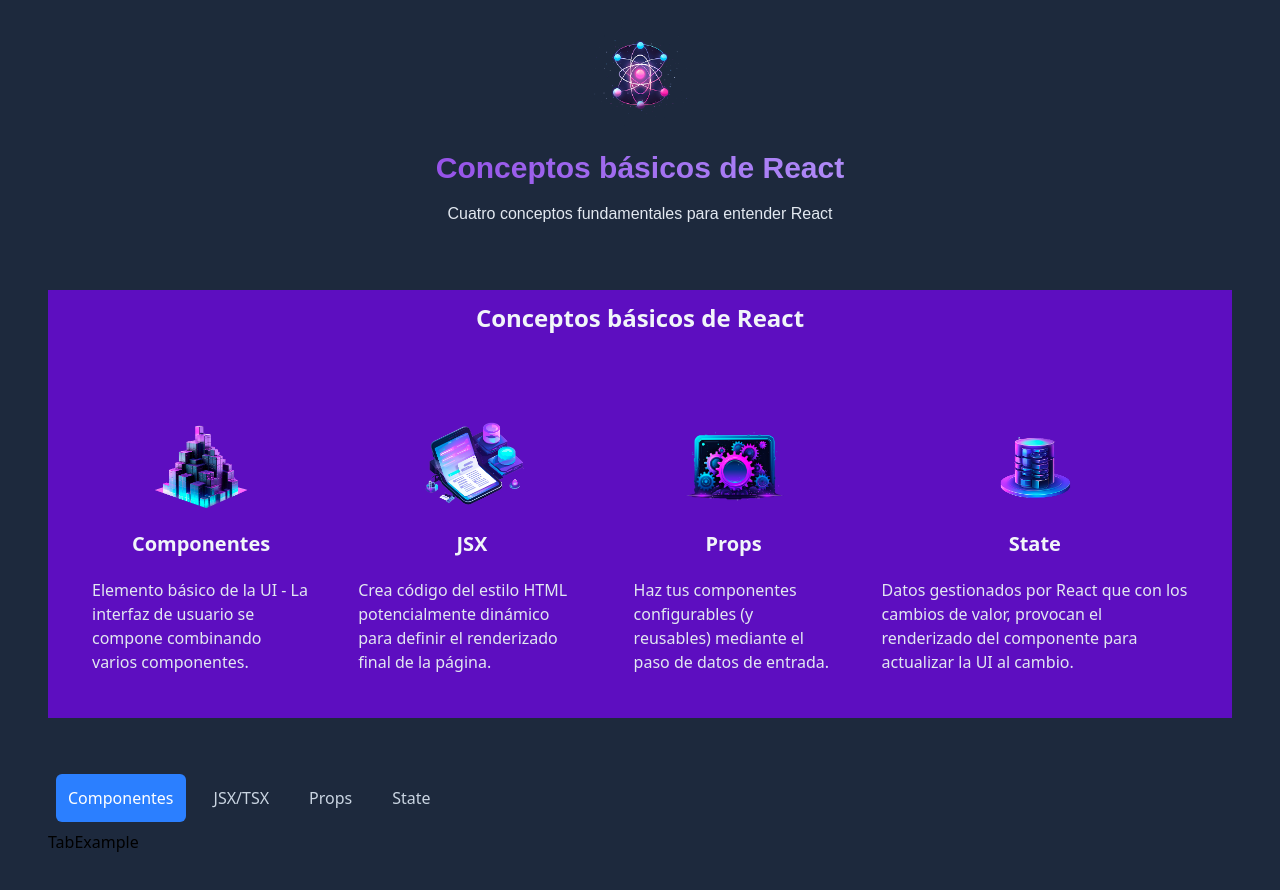
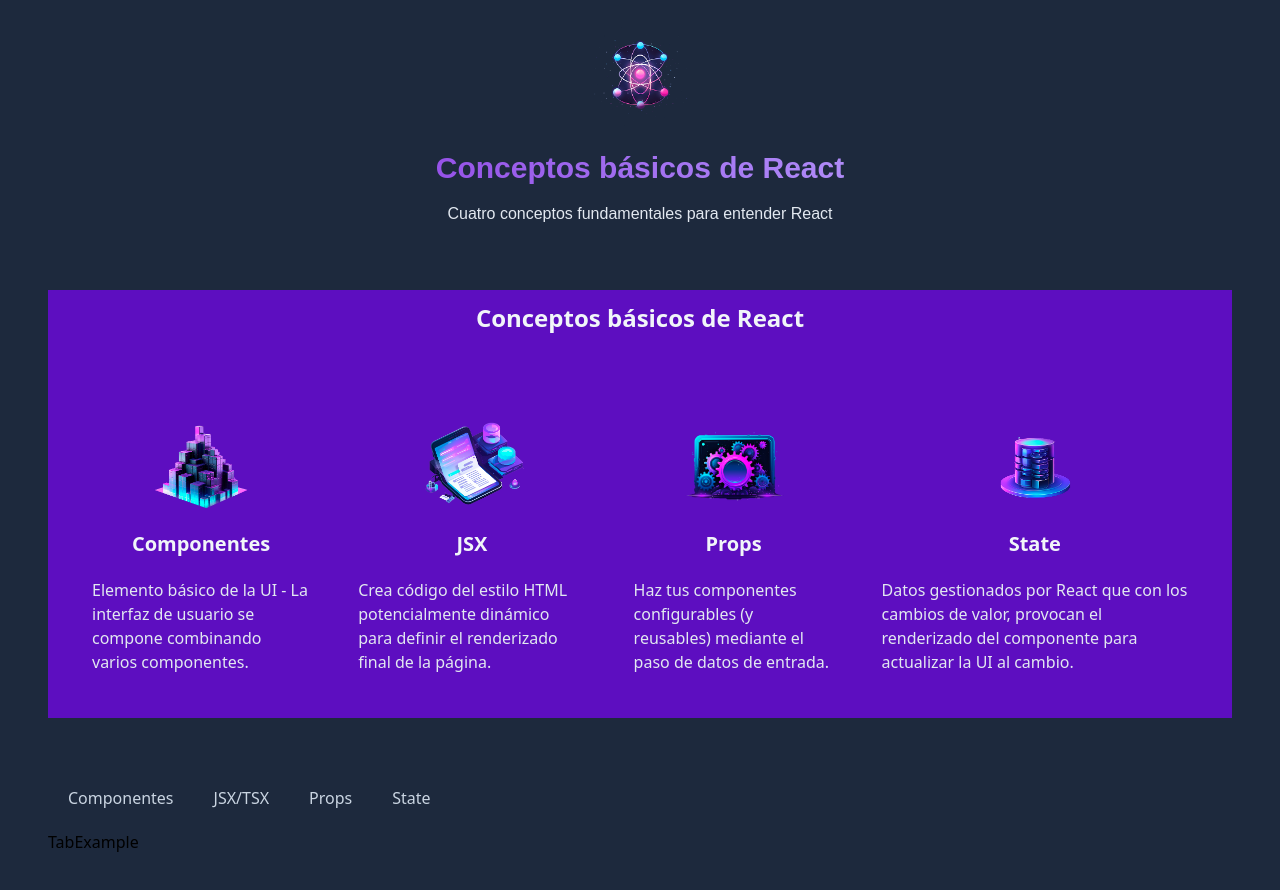
Before and after one commit to OlgaGarciaQuintana/NEXT-REACT-INICIO, a Next.js app: page / in a window 1280 px wide. Shown: the top 890 px of the page. Built offline with nearby package versions, Linux system fonts and the light colour scheme; a web font is replaced by a local one.

Commit message:
Botones seleccionados

```diff
--- a/app/components/Tab/tab-example-section.tsx
+++ b/app/components/Tab/tab-example-section.tsx
@@ -1,20 +1,22 @@
 'use client';
-import React from 'react'
+import React, { use } from 'react'
+import { useState } from 'react';
 import TabButton from './tab-button';
 import TabExample from './tab-example';
 import { EXAMPLES } from '@/public/data';
 
 export default function TabExampleSection() {
+  const [selected, setSelected] = useState<keyof typeof EXAMPLES | null>(null);
   function handleClick() {
 
   }
   return (
     <section id="tab-section" className= "my-12 md:mx-12 mx-4 flex flex-col">
       <div className="flex justify-start space-x-2">
-        <TabButton isSelected={true} onClick={() => handleClick}>{EXAMPLES.components.title}</TabButton>
-        <TabButton isSelected={false} onClick={() => handleClick}>{EXAMPLES.jsx.title}</TabButton>
-        <TabButton isSelected={false} onClick={() => handleClick}>{EXAMPLES.props.title}</TabButton>
-        <TabButton isSelected={false} onClick={() => handleClick}>{EXAMPLES.state.title}</TabButton>
+        <TabButton isSelected={selected === "components"} onClick={() => handleClick}>{EXAMPLES.components.title}</TabButton>
+        <TabButton isSelected={selected === "jsx"} onClick={() => handleClick}>{EXAMPLES.jsx.title}</TabButton>
+        <TabButton isSelected={selected === "props"} onClick={() => handleClick}>{EXAMPLES.props.title}</TabButton>
+        <TabButton isSelected={selected === "state"} onClick={() => handleClick}>{EXAMPLES.state.title}</TabButton>
       </div>
 
       <TabExample/>
```
